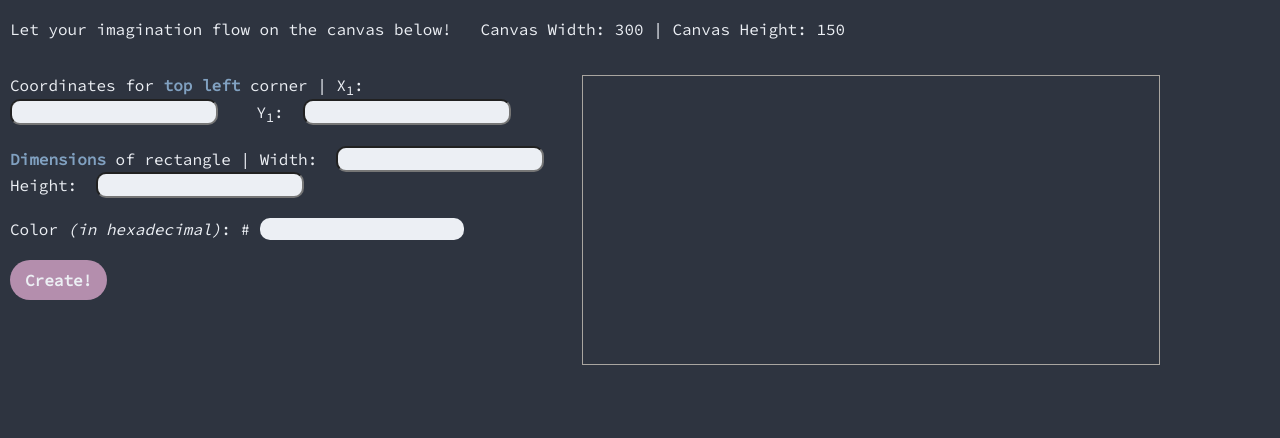
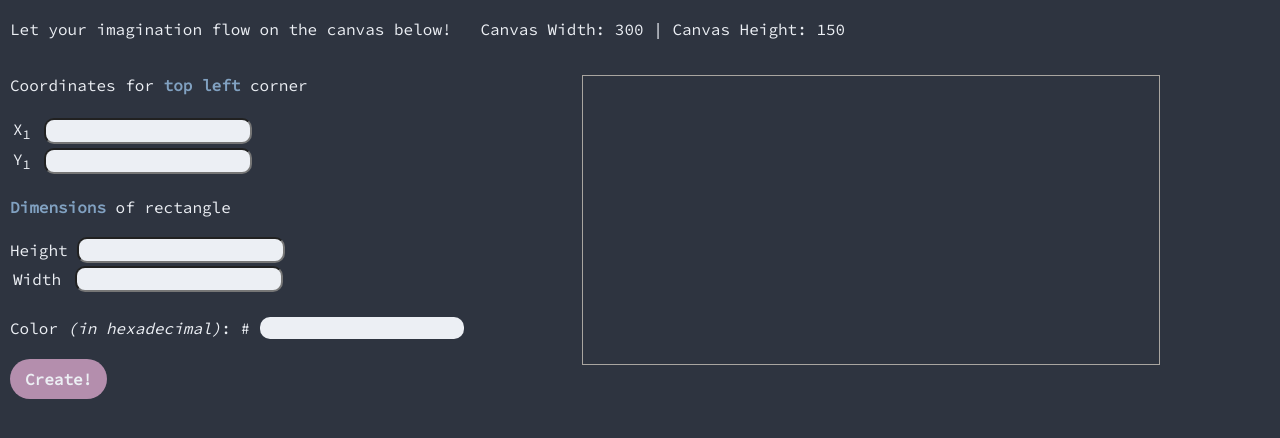
Before and after one commit to g-e-o-m-e-t-r-i-c/final-web-project, a plain HTML site: page paint.html in a window 1280 px wide. Shown: the part 104-542 px from the top of the page. Drawn offline with Linux system fonts and the light colour scheme.

Commit message:
aligned input fields for paint.html

```diff
--- a/paint.html
+++ b/paint.html
@@ -52,29 +52,38 @@
 			<div id="input">
 				<div id="coord1">
 					<label for="xy"
-						>Coordinates for
-						<b class="emph">top left </b> corner&nbsp;|
+						>Coordinates for <b class="emph">top left </b> corner
 					</label>
-					<label for="x1"> X<sub>1</sub>:&nbsp; </label>
-					<input value="" type="text" id="x1" />
-					&nbsp;&nbsp;
-					<label for="y1"> Y<sub>1</sub>:&nbsp; </label>
-					<input value="" type="text" id="y1" />
-					&nbsp;&nbsp;
+					<br /><br />
+					<table>
+						<tr>
+							<td><label for="x1">X<sub>1</sub>&nbsp;</label></td>
+							<td><input value="" type="text" id="x1" /></td>
+						</tr>
+						<tr>
+							<td><label for="y1">Y<sub>1</sub>&nbsp;</label></td>
+							<td><input value="" type="text" id="y1" /></td>
+						</tr>
+					</table>
 				</div>
 
 				<br />
 
 				<div id="coord2">
 					<label for="widthheight"
-						><b class="emph">Dimensions</b> of rectangle&nbsp;|
+						><b class="emph">Dimensions</b> of rectangle
 					</label>
-					<label for="width"> Width:&nbsp; </label>
-					<input value="" type="text" id="x2" />
-					&nbsp;&nbsp;
-					<label for="height"> Height:&nbsp; </label>
-					<input value="" type="text" id="y2" />
-					&nbsp;&nbsp;
+					<br /><br />
+					<table>
+						<tr>
+							<td><label for="width">Width&nbsp;</label></td>
+							<td><input value="" type="text" id="x2" /></td>
+						</tr>
+						<tr>
+							<label for="height">Height&nbsp;</label>
+							<input value="" type="text" id="y2" />
+						</tr>
+					</table>
 				</div>
 
 				<br />
```
